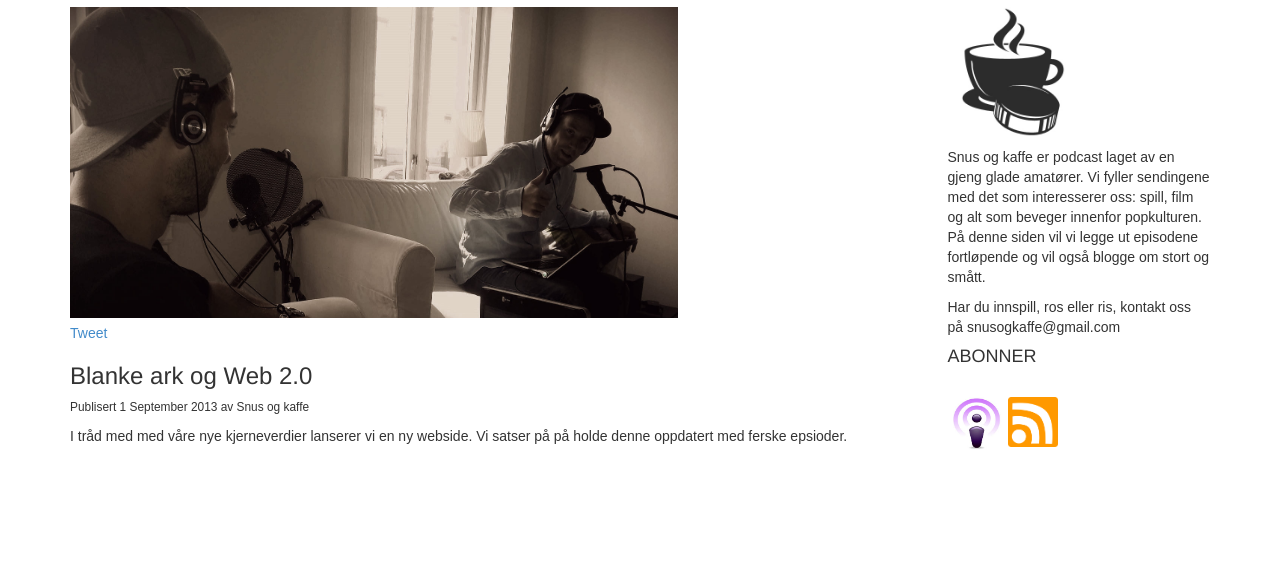
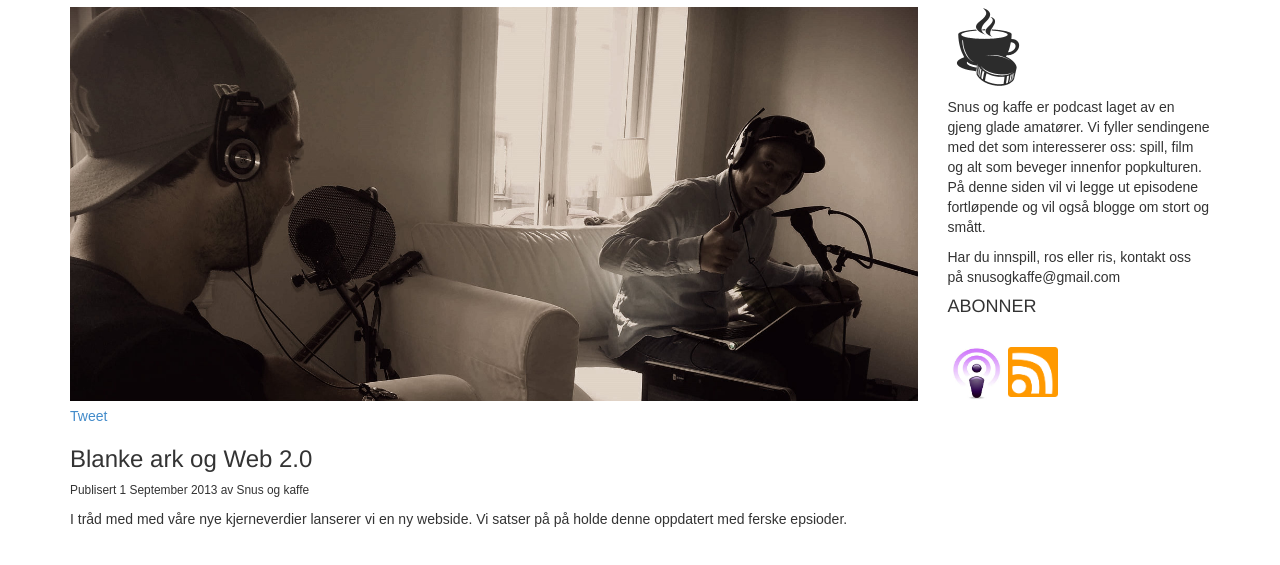
Before and after one commit to magnarw/snusogkaffe, a plain HTML site: page index.html in a window 1280 px wide. Shown: the part 679-1244 px from the top of the page. Before the commit the page ends 1177 px from the top, so only its background shows below. Drawn offline with nearby package versions, Linux system fonts and the light colour scheme.

Commit message:
added snus og kaffe png

```diff
--- a/css/main.css
+++ b/css/main.css
@@ -141,6 +141,9 @@ filter: alpha(opacity=100);
 /*
 ==== Content Area ====
 */
+.container img {
+  max-width: 100%;
+}
 .sk-content {
   margin-top: 75px;
 }
--- a/index.html
+++ b/index.html
@@ -91,9 +91,9 @@
     </div>
     <div class="container sk-content">
       <div class="row">
-         <div class="col-md-9 mainarticle">
+         <div class="col-md-7 col-lg-9 mainarticle">
             <h1 class="section-header">Velkommen til Snus og kaffe!</h1>
-            <img src="images/snuslagre.jpg" alt="Smiley face" height="311" width="608"/>
+            <img src="images/snuslagre.jpg" alt="Smiley face" class=""/>
             <div class="social">
               <a href="https://twitter.com/share?text=Ny episode av snus og kaffe: snusogkaffe.net/episoder!" class="twitter-share-button" data-lang="en">Tweet</a>
               <div class="fb-like" data-href="http://www.telesherpa.net/~ubuntu/newsite/home.html" data-width="300" data-layout="button_count" data-show-faces="false" data-send="false"></div>
@@ -109,9 +109,9 @@
               </p>
             </div>
         </div>
-        <div class="col-md-3">
+        <div class="col-md-5 col-lg-3">
           <h1 class="section-header">Om Snus og kaffe</h1>
-          <img src="images/snus_kaffe_bwlagre.jpg" alt="Smiley face" height="130" width="130" class="content-image"/>
+          <img src="images/snus_kaffe_bw.png" alt="Smiley face" class="content-image"/>
           <p>
             Snus og kaffe er podcast laget av en gjeng glade amatører. Vi fyller sendingene med det som interesserer oss: spill, film og alt som beveger innenfor popkulturen. På denne siden vil vi legge ut episodene fortløpende og vil også blogge om stort og smått.
           </p>
```
Also changed, not shown: images/snus_kaffe_bw.png (added).
